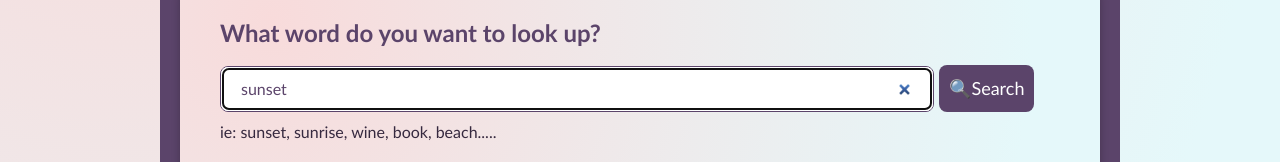
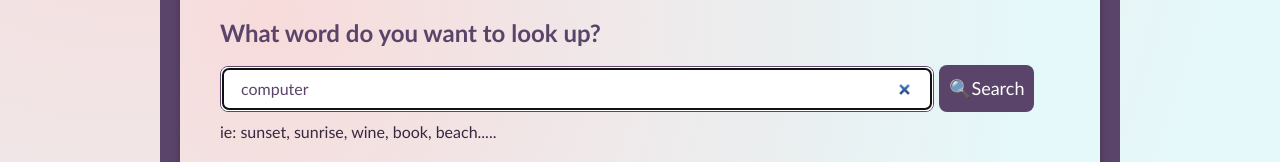
Before and after one commit to roseann1024/dictionary-project-react, a React (Create React App) app: page / in a window 1280 px wide. Shown: the part 381-543 px from the top of the page. Built offline with nearby package versions, Linux system fonts and the light colour scheme; no server answers.

Commit message:
Update App.js (changed the default keyword)

```diff
--- a/src/App.js
+++ b/src/App.js
@@ -4,7 +4,7 @@ import Dictionary from "./Dictionary";
 export default function App() {
   return (
     <div className="App">
-      <Dictionary defaultKeyword="sunset" />
+      <Dictionary defaultKeyword="computer" />
       <footer className="text-center mt-3">
         This website was coded by{" "}
         <a
```
